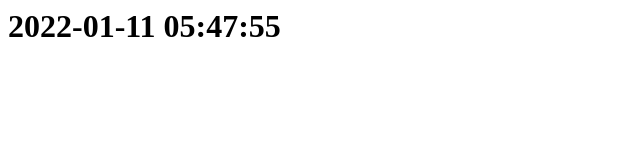
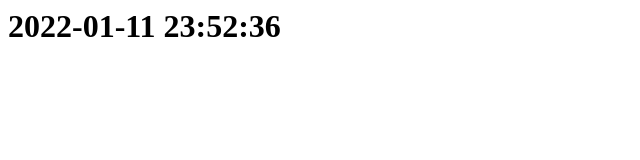
Before and after one commit to lordkidd007/FileLink, a plain HTML site: page index.html in a window 1280 px wide. Shown: the full height of the page, 0-640 px from the left. Drawn offline with Linux system fonts and the light colour scheme.

Commit message:
2022-01-11-23:52:36

```diff
--- a/index.html
+++ b/index.html
@@ -1 +1 @@
-<h1>2022-01-11 05:47:55<h1>
+<h1>2022-01-11 23:52:36<h1>
```
Also changed, not shown: node.txt, source.txt, v2.txt, v2ray.txt, 1 other file.
